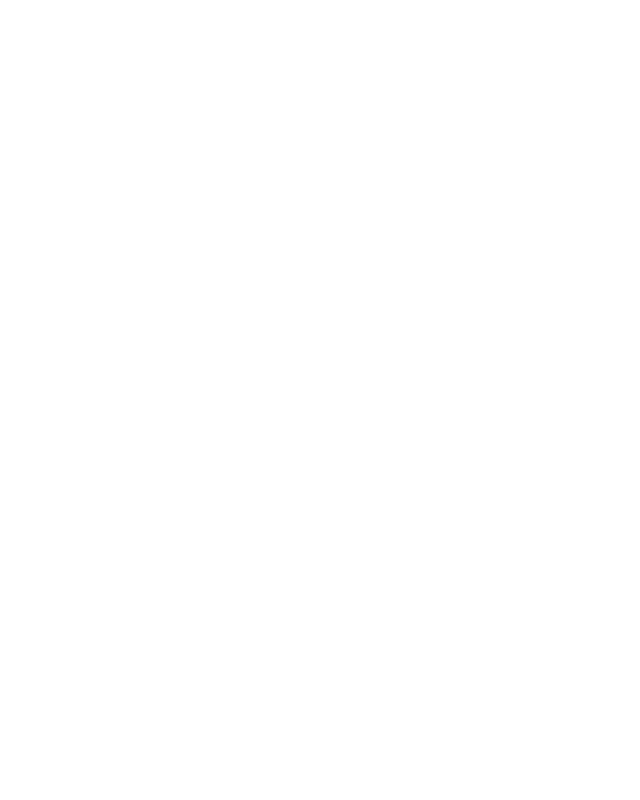
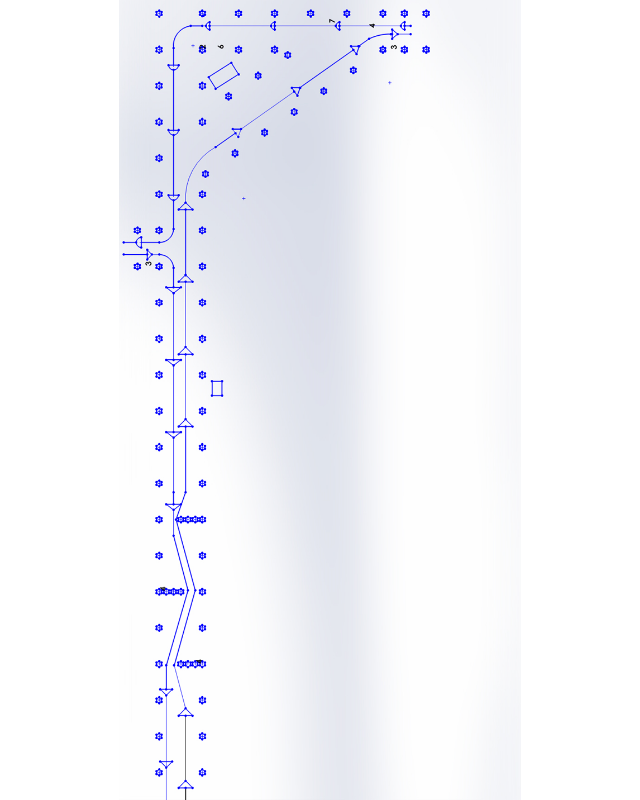
Before and after one commit to Tryptophan/mecha-duck, a React (Create React App) app: page /driver in a window 1280 px wide. Shown: the whole page, without its empty margins (0-640 px from the left). Built offline with nearby package versions, Linux system fonts and the light colour scheme.

Commit message:
added map

```diff
--- a/src/App.css
+++ b/src/App.css
@@ -1,28 +1,26 @@
-.App {
-  text-align: center;
-}
-
 .App-logo {
   animation: App-logo-spin infinite 20s linear;
   height: 80px;
-}
-
-.App-header {
-  background-color: #222;
-  height: 150px;
-  padding: 20px;
-  color: white;
-}
-
-.App-title {
-  font-size: 1.5em;
-}
-
-.App-intro {
-  font-size: large;
 }
 
 @keyframes App-logo-spin {
   from { transform: rotate(0deg); }
   to { transform: rotate(360deg); }
 }
+
+html, body {
+  padding: 0;
+  margin: 0;
+  height: 100%;
+}
+
+.Map {
+  float: left;
+  width: 50%;
+  height: 100vh;
+  /* background-color: blue; */
+  background-image: url('map.png');
+  background-size: contain;
+  background-repeat: no-repeat;
+  background-position: center center;
+}
--- a/src/App.js
+++ b/src/App.js
@@ -1,6 +1,5 @@
 import React, { Component } from 'react';
 import { Switch, Route } from 'react-router-dom';
-import logo from './logo.svg';
 import './App.css';
 
 import Home from './Home';
--- a/src/Driver.js
+++ b/src/Driver.js
@@ -1,9 +1,13 @@
 import React, { Component } from 'react';
+import map from './map.png';
 
 export default class Driver extends Component {
   render() {
-    return(
-      <div />
+    return (
+      <div>
+        <div className='Map' />
+        <div className='Controls' />
+      </div>
     );
   }
 }
```
Also changed, not shown: src/map.png (added).
